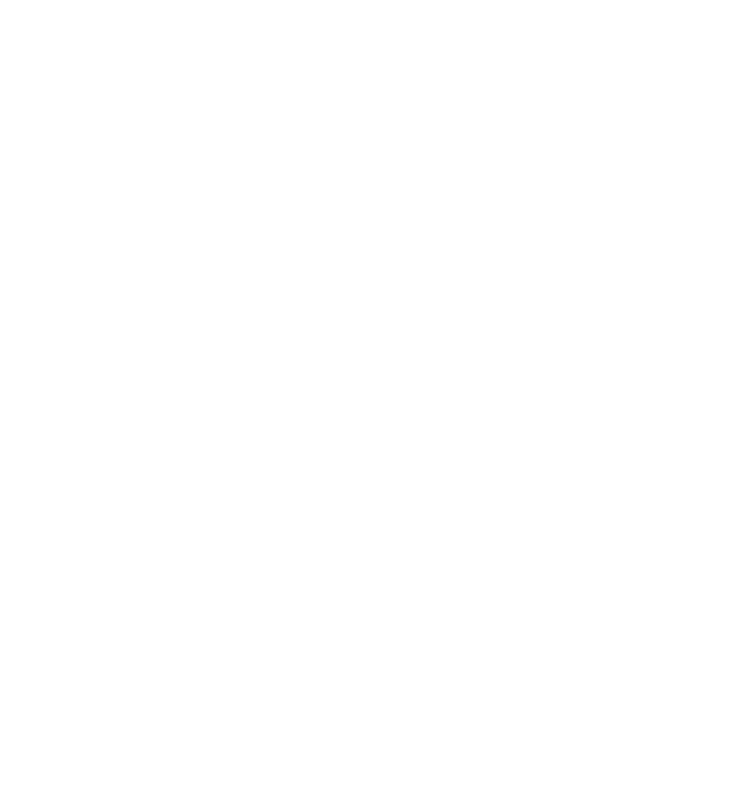
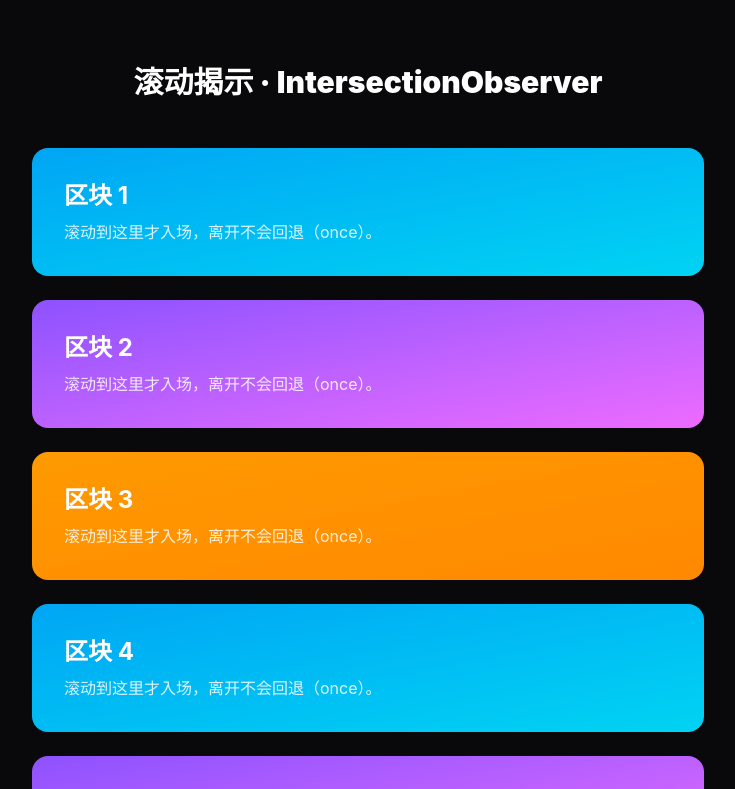
Before and after one commit to 1256807020/social-basic, a Nuxt app: page /anim-intersection-reveal in a window 1280 px wide. Before the commit this address had no page. Shown: the top 789 px of the page, without its empty margins (272-1007 px from the left). Built offline with nearby package versions, Linux system fonts and the light colour scheme.

Commit message:
feat(learn): anim-intersection-reveal demo 页

```diff
--- /dev/null
+++ b/app/pages/anim-intersection-reveal.vue
@@ -0,0 +1,61 @@
+<script setup lang="ts">
+// 【动画组合 · 滚动揭示（原生 IntersectionObserver）】
+// 不引第三方库：用浏览器原生 IntersectionObserver 监听元素是否进入视口，
+// 进入时翻动 Vue 响应式标记，配合 Tailwind 过渡类做入场动画。
+// 比 AOS 更可控：触发时机、阈值、只播一次都自己说了算。
+import { onMounted, onBeforeUnmount, reactive, ref } from 'vue'
+
+const blocks = Array.from({ length: 12 }, (_, i) => ({
+  id: i,
+  title: `区块 ${i + 1}`,
+  desc: '滚动到这里才入场，离开不会回退（once）。',
+  c: ['from-sky-500 to-cyan-400', 'from-violet-500 to-fuchsia-400', 'from-amber-500 to-orange-400'][i % 3],
+}))
+
+const visible = reactive<Record<number, boolean>>({})
+const root = ref<HTMLElement>()
+
+let io: IntersectionObserver | null = null
+onMounted(() => {
+  io = new IntersectionObserver(
+    (entries) => {
+      entries.forEach((e) => {
+        const id = Number((e.target as HTMLElement).dataset.id)
+        if (e.isIntersecting) {
+          visible[id] = true
+          io?.unobserve(e.target) // once：只播一次
+        }
+      })
+    },
+    { threshold: 0.25 },
+  )
+  root.value?.querySelectorAll('[data-id]').forEach((el) => io!.observe(el))
+})
+onBeforeUnmount(() => io?.disconnect())
+</script>
+
+<template>
+  <main ref="root" class="min-h-screen bg-zinc-950 px-6 py-16 text-white">
+    <div class="mx-auto max-w-2xl">
+      <h1 class="mb-12 text-center text-3xl font-black">滚动揭示 · IntersectionObserver</h1>
+
+      <div class="space-y-6">
+        <div
+          v-for="b in blocks"
+          :key="b.id"
+          :data-id="b.id"
+          class="rounded-2xl bg-gradient-to-br p-8 transition-all duration-700 ease-out"
+          :class="[
+            b.c,
+            visible[b.id]
+              ? 'translate-y-0 opacity-100'
+              : 'translate-y-12 opacity-0',
+          ]"
+        >
+          <h3 class="text-2xl font-bold">{{ b.title }}</h3>
+          <p class="mt-2 text-white/85">{{ b.desc }}</p>
+        </div>
+      </div>
+    </div>
+  </main>
+</template>
```
